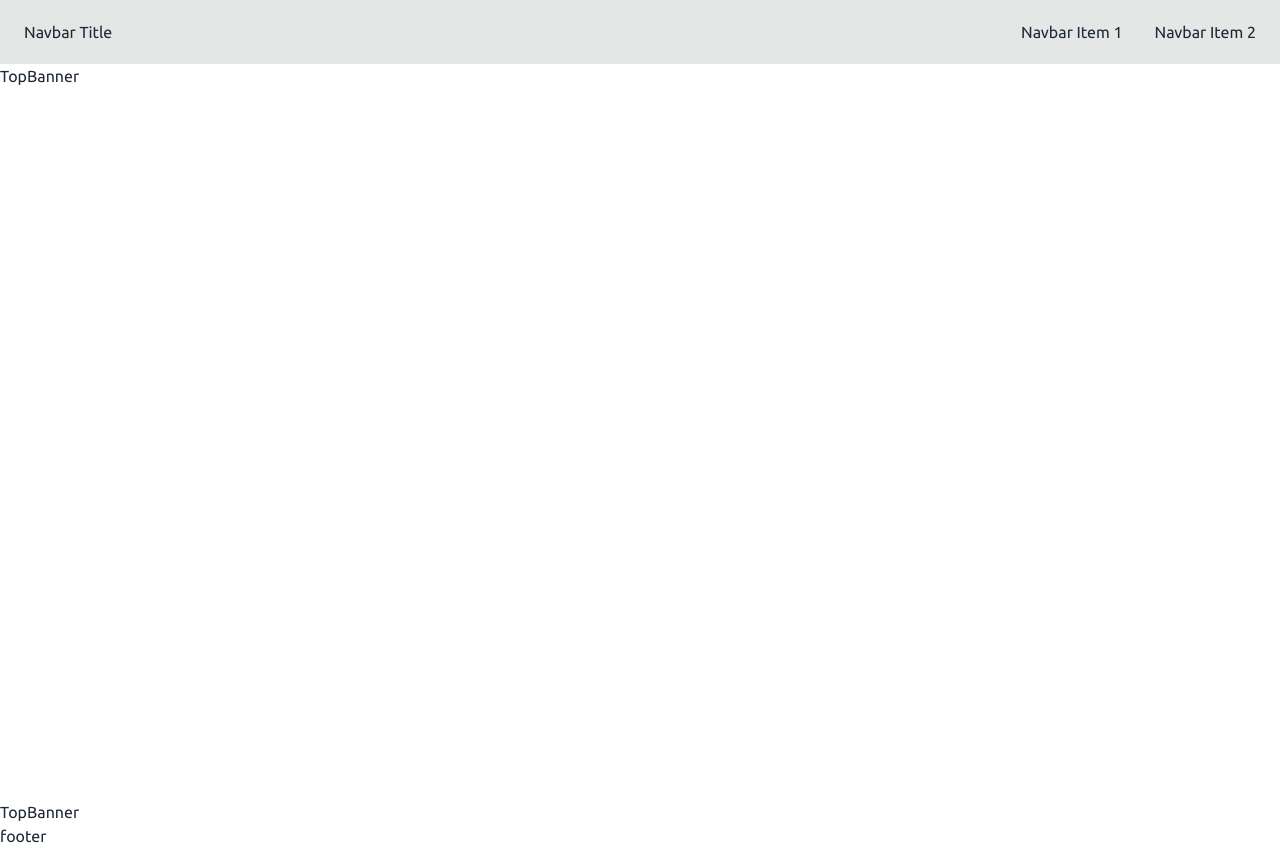
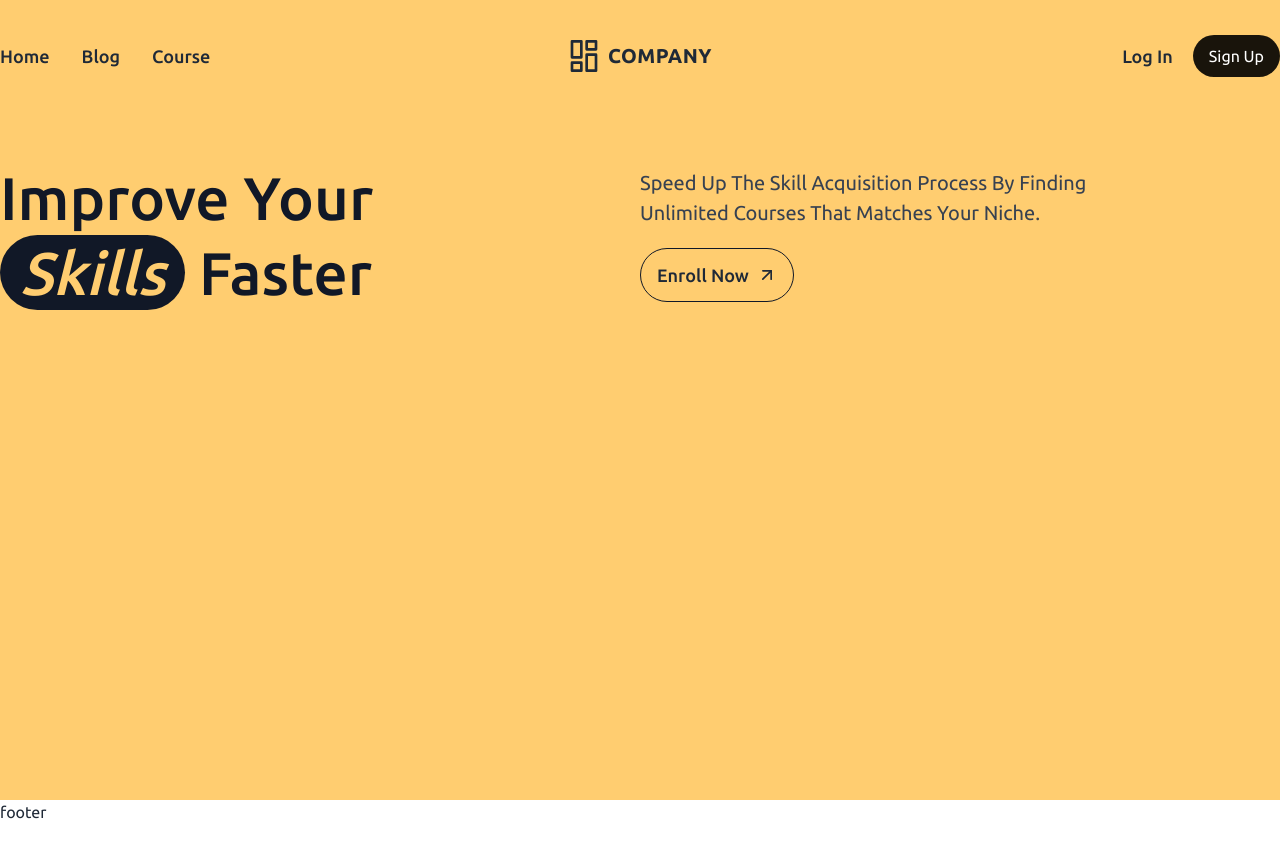
Before and after one commit to ThisIsKhalid/interview-prep-client, a React (Create React App) app: page / in a window 1280 px wide. After the commit the page ends 824 px from the top, so only its background shows below. Built offline with nearby package versions, Linux system fonts and the light colour scheme; the HTML template or start-up script is replaced by a standard one.

Commit message:
update topbanner

```diff
--- a/src/components/Header.js
+++ b/src/components/Header.js
@@ -1,58 +1,168 @@
+import { useState } from "react";
 import { FiMenu } from "react-icons/fi";
-import { Link, Outlet } from "react-router-dom";
+import { Link, NavLink } from "react-router-dom";
 
 const Header = () => {
+  const [isMenuOpen, setIsMenuOpen] = useState(false);
   return (
     <>
-      <div className="drawer">
-        <input id="my-drawer-3" type="checkbox" className="drawer-toggle" />
-        <div className="drawer-content flex flex-col">
-          {/* <!-- Navbar --> */}
-          <div className="w-full navbar bg-base-300">
-            <div className="flex-none lg:hidden">
-              <label htmlFor="my-drawer-3" className="btn btn-square btn-ghost">
+      <div class="z-[100] absolute w-full pt-10">
+        <div className="container mx-auto">
+          <div class=" grid items-center grid-cols-2 lg:grid-cols-3">
+            <ul class="items-center hidden space-x-8 lg:flex">
+              <li>
+                <NavLink className='text-lg font-medium'>Home</NavLink>
+              </li>
+              <li>
+                <NavLink className='text-lg font-medium'>Blog</NavLink>
+              </li>
+              <li>
+                <NavLink className='text-lg font-medium'>Course</NavLink>
+              </li>
+            </ul>
+            <a
+              href="/"
+              aria-label="Company"
+              title="Company"
+              class="inline-flex items-center lg:mx-auto"
+            >
               <svg
-                  xmlns="http://www.w3.org/2000/svg"
-                  fill="none"
+                class="w-8 text-deep-purple-accent-400"
                 viewBox="0 0 24 24"
-                  className="inline-block w-6 h-6 stroke-current"
-                >
-                  <path
-                    strokeLinecap="round"
                 strokeLinejoin="round"
                 strokeWidth="2"
-                    d="M4 6h16M4 12h16M4 18h16"
-                  ></path>
+                strokeLinecap="round"
+                strokeMiterlimit="10"
+                stroke="currentColor"
+                fill="none"
+              >
+                <rect x="3" y="1" width="7" height="12" />
+                <rect x="3" y="17" width="7" height="6" />
+                <rect x="14" y="1" width="7" height="6" />
+                <rect x="14" y="11" width="7" height="12" />
               </svg>
-              </label>
-            </div>
-            <div className="flex-1 px-2 mx-2">Navbar Title</div>
-            <div className="flex-none hidden lg:block">
-              <ul className="menu menu-horizontal">
-                {/* <!-- Navbar menu content here --> */}
+              <span class="ml-2 text-xl font-bold tracking-wide text-gray-800 uppercase">
+                Company
+              </span>
+            </a>
+            <ul class="items-center hidden ml-auto lg:flex">
               <li>
-                  <a>Navbar Item 1</a>
+                <Link className="text-lg font-medium mr-5">Log In</Link>
               </li>
               <li>
-                  <a>Navbar Item 2</a>
+                <Link className=" text-white bg-black/90 py-3 px-4 rounded-full">Sign Up</Link>
               </li>
             </ul>
+            <div class="ml-auto lg:hidden">
+              <button
+                aria-label="Open Menu"
+                title="Open Menu"
+                class="p-2 -mr-1 transition duration-200 rounded focus:outline-none focus:shadow-outline hover:bg-deep-purple-50 focus:bg-deep-purple-50"
+                onClick={() => setIsMenuOpen(true)}
+              >
+                <FiMenu />
+              </button>
+              {isMenuOpen && (
+                <div class="absolute top-0 left-0 w-full">
+                  <div class="p-5 bg-white border rounded shadow-sm">
+                    <div class="flex items-center justify-between mb-4">
+                      <div>
+                        <a
+                          href="/"
+                          aria-label="Company"
+                          title="Company"
+                          class="inline-flex items-center"
+                        >
+                          <svg
+                            class="w-8 text-deep-purple-accent-400"
+                            viewBox="0 0 24 24"
+                            strokeLinejoin="round"
+                            strokeWidth="2"
+                            strokeLinecap="round"
+                            strokeMiterlimit="10"
+                            stroke="currentColor"
+                            fill="none"
+                          >
+                            <rect x="3" y="1" width="7" height="12" />
+                            <rect x="3" y="17" width="7" height="6" />
+                            <rect x="14" y="1" width="7" height="6" />
+                            <rect x="14" y="11" width="7" height="12" />
+                          </svg>
+                          <span class="ml-2 text-xl font-bold tracking-wide text-gray-800 uppercase">
+                            Company
+                          </span>
+                        </a>
+                      </div>
+                      <div>
+                        <button
+                          aria-label="Close Menu"
+                          title="Close Menu"
+                          class="p-2 -mt-2 -mr-2 transition duration-200 rounded hover:bg-gray-200 focus:bg-gray-200 focus:outline-none focus:shadow-outline"
+                          onClick={() => setIsMenuOpen(false)}
+                        >
+                          <FiMenu />
+                        </button>
                       </div>
                     </div>
-          {/* <!-- Page content here --> */}
-          <Outlet />
-        </div>
-        <div className="drawer-side">
-          <label htmlFor="my-drawer-3" className="drawer-overlay"></label>
-          <ul className="menu p-4 w-80 bg-base-100">
-            {/* <!-- Sidebar content here --> */}
+                    <nav>
+                      <ul class="space-y-4">
                         <li>
-              <a>Sidebar Item 1</a>
+                          <a
+                            href="/"
+                            aria-label="Our product"
+                            title="Our product"
+                            class="font-medium tracking-wide text-gray-700 transition-colors duration-200 hover:text-deep-purple-accent-400"
+                          >
+                            Product
+                          </a>
                         </li>
                         <li>
-              <a>Sidebar Item 2</a>
+                          <a
+                            href="/"
+                            aria-label="Our product"
+                            title="Our product"
+                            class="font-medium tracking-wide text-gray-700 transition-colors duration-200 hover:text-deep-purple-accent-400"
+                          >
+                            Features
+                          </a>
+                        </li>
+                        <li>
+                          <a
+                            href="/"
+                            aria-label="Product pricing"
+                            title="Product pricing"
+                            class="font-medium tracking-wide text-gray-700 transition-colors duration-200 hover:text-deep-purple-accent-400"
+                          >
+                            Pricing
+                          </a>
+                        </li>
+                        <li>
+                          <a
+                            href="/"
+                            aria-label="Sign in"
+                            title="Sign in"
+                            class="font-medium tracking-wide text-gray-700 transition-colors duration-200 hover:text-deep-purple-accent-400"
+                          >
+                            Sign in
+                          </a>
+                        </li>
+                        <li>
+                          <a
+                            href="/"
+                            class="inline-flex items-center justify-center w-full h-12 px-6 font-medium tracking-wide text-white transition duration-200 rounded shadow-md bg-deep-purple-accent-400 hover:bg-deep-purple-accent-700 focus:shadow-outline focus:outline-none"
+                            aria-label="Sign up"
+                            title="Sign up"
+                          >
+                            Sign up
+                          </a>
                         </li>
                       </ul>
+                    </nav>
+                  </div>
+                </div>
+              )}
+            </div>
+          </div>
         </div>
       </div>
     </>
--- a/src/index.css
+++ b/src/index.css
@@ -11,8 +11,18 @@
   box-sizing: border-box;
 }
 
+:root {
+  --color-first: #FFCD70;
+}
+
 body {
   max-width: 1440px;
   margin: auto;
   font-family: 'Ubuntu', sans-serif;
+  position: relative;
 }
+
+/* home top-banner */
+.top-banner {
+  background-color: var(--color-first);
+}
--- a/src/pages/Home/TopBanner.jsx
+++ b/src/pages/Home/TopBanner.jsx
@@ -1,11 +1,37 @@
-import React from 'react';
+import React from "react";
+import { FiArrowUpRight } from "react-icons/fi";
 
 const TopBanner = () => {
-    return (
+  return (
+    <section className="top-banner h-[800px] pt-40">
+      <div className="container mx-auto">
+        <div className="grid grid-cols-2 items-center">
+          <div>
+            <h1 className="text-6xl text-gray-900 leading-tight font-medium">
+              Improve Your <br />{" "}
+              <span className="bg-gray-900 text-[#FFCD70] px-5 py-1 rounded-full italic">
+                Skills
+              </span>{" "}
+              Faster
+            </h1>
+          </div>
+          <div className="">
+            <p className="text-xl w-3/4 mb-5 leading-normal text-gray-700">
+              Speed Up The Skill Acquisition Process By Finding Unlimited
+              Courses That Matches Your Niche.
+            </p>
+            <button className="flex items-center gap-2 text-lg font-medium border border-gray-900 px-4 py-3 rounded-full  hover:bg-gray-800 hover:text-[#FFCD70]">
+              Enroll Now <FiArrowUpRight className="text-xl" />
+            </button>
+          </div>
+        </div>
+
         <div>
-            TopBanner
+
         </div>
-    );
+      </div>
+    </section>
+  );
 };
 
 export default TopBanner;
```
Lines whose indentation alone changed are shown as unchanged.
